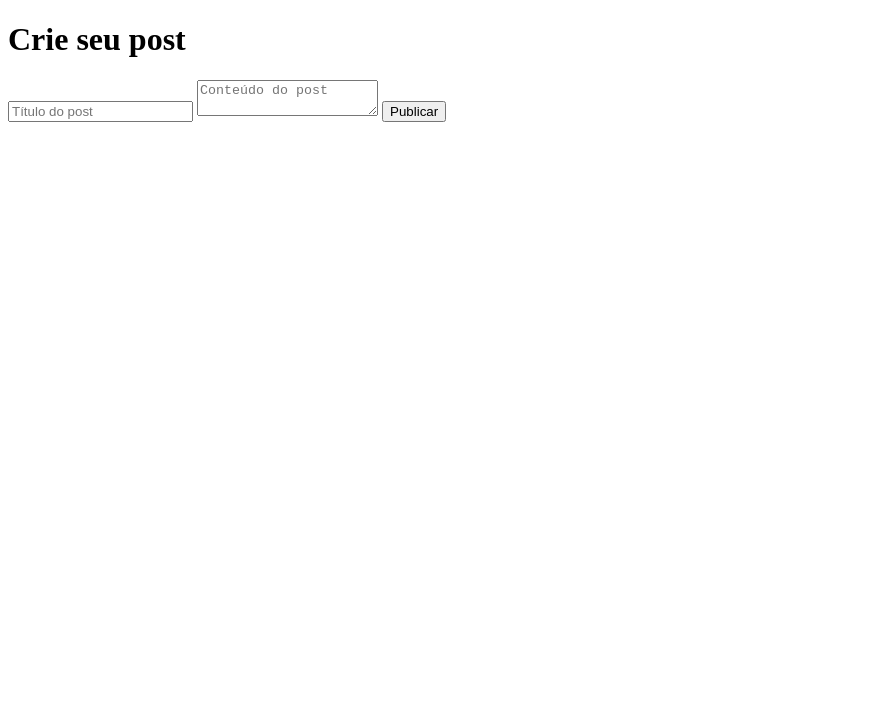
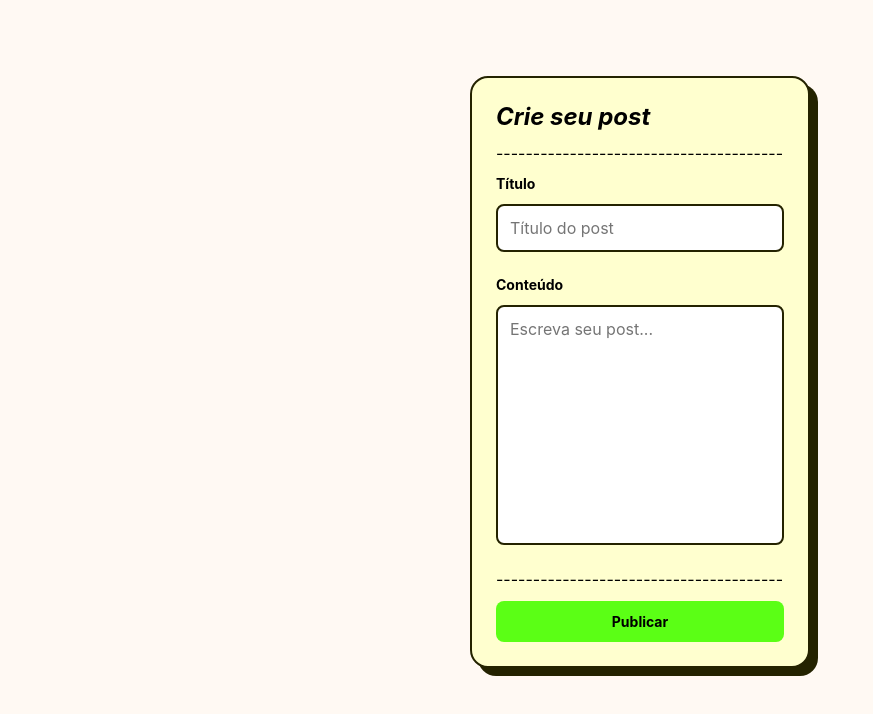
Before and after one commit to Sean-Araujo/posting--page, a plain HTML site: page index.html in a window 1280 px wide. Shown: the whole page, without its empty margins (0-873 px from the left). Drawn offline with Linux system fonts and the light colour scheme.

Commit message:
Code update.

```diff
--- a/index.html
+++ b/index.html
@@ -3,15 +3,26 @@
 <head>
     <meta charset="UTF-8">
     <meta name="viewport" content="width=device-width, initial-scale=1.0">
-    <title>Document</title>
+    <title>Post de blog</title>
+    <link rel="stylesheet" href="style.css">
 </head>
 <body>
     <div>
-        <h1>Crie seu post</h1></div>
+
         <form id="post-form">
-            <input id="title" type="text" placeholder="Título do post">
-            <textarea id="paragraph" placeholder="Conteúdo do post"></textarea>
-            <button type="submit">Publicar</button>
+            <h1>Crie seu post</h1>
+
+            <p>---------------------------------------</p>
+
+            <label for="title">Título</label>
+            <input id="title" type="text" placeholder="Título do post" alt="Criar o título do post">
+
+            <label for="paragraph">Conteúdo</label>
+            <textarea id="paragraph" placeholder="Escreva seu post..." alt="Criar o conteúdo do post"></textarea>
+
+            <p>---------------------------------------</p>
+
+            <button id="submit-btn" type="submit">Publicar</button>
         </form>
     </div>
 </body>
--- a/style.css
+++ b/style.css
@@ -5,3 +5,83 @@
     font-family: Inter, sans-serif;
     box-sizing: border-box;
 }
+
+div{
+    margin-top: 76px;
+    display: flex;
+    justify-content: center;
+    align-items: center;
+}
+
+body{
+    background-color: #fff9f3;
+}
+
+form h1{
+    font-style: italic;
+    display: flex;
+    letter-spacing: -1%;
+    margin: 16 24px;
+    font-weight: bold;
+    font-size: 24px;
+}
+
+h2{
+    font-weight: bold;
+    font-size: 20px;
+    margin-bottom: 6px;
+}
+
+form{
+    background-color: #ffffcf;
+    border: 2px solid #242300;
+    border-radius: 18px;
+    padding: 24px 24px;
+    width: 340px;
+    display: flex;
+    flex-direction: column;
+    gap: 12px;
+    box-shadow: 8px 8px 0px #242300;
+}
+
+form label{
+    font-weight: bold;
+    font-size: 14px;
+}
+
+#title, #paragraph{
+    border: 2px solid #242300;
+    border-radius: 8px;
+    padding: 12px;
+    font-size: 16px;
+    margin-bottom: 12px;
+}
+
+#paragraph{
+    resize: none;
+    height: 240px;
+}
+
+#submit-btn{
+    letter-spacing: 1.5%;
+    background-color: #5bff15;
+    color: black;
+    font-weight: bold;
+    font-size: 14px;
+    border: none;
+    padding: 12px;
+    border-radius: 8px;
+    cursor: pointer;
+}
+
+#submit-btn:hover{
+    color: #5bff15;
+    background-color: #242300;
+    transition: 0.3s;
+}
+
+#submit-btn:active{
+    background-color: #52e314;
+    color: #242300;
+    transition: 0.1s;
+}
```
Also changed, not shown: script.js (+17 -11 lines).
